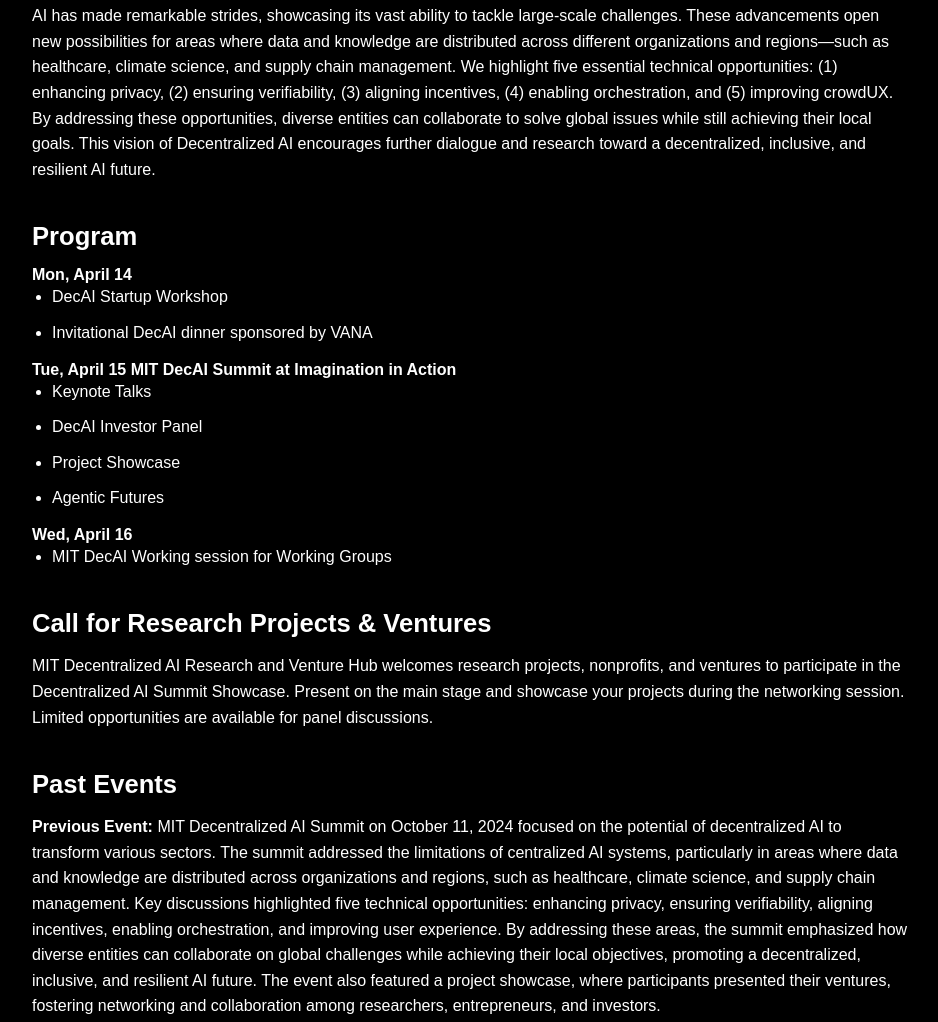
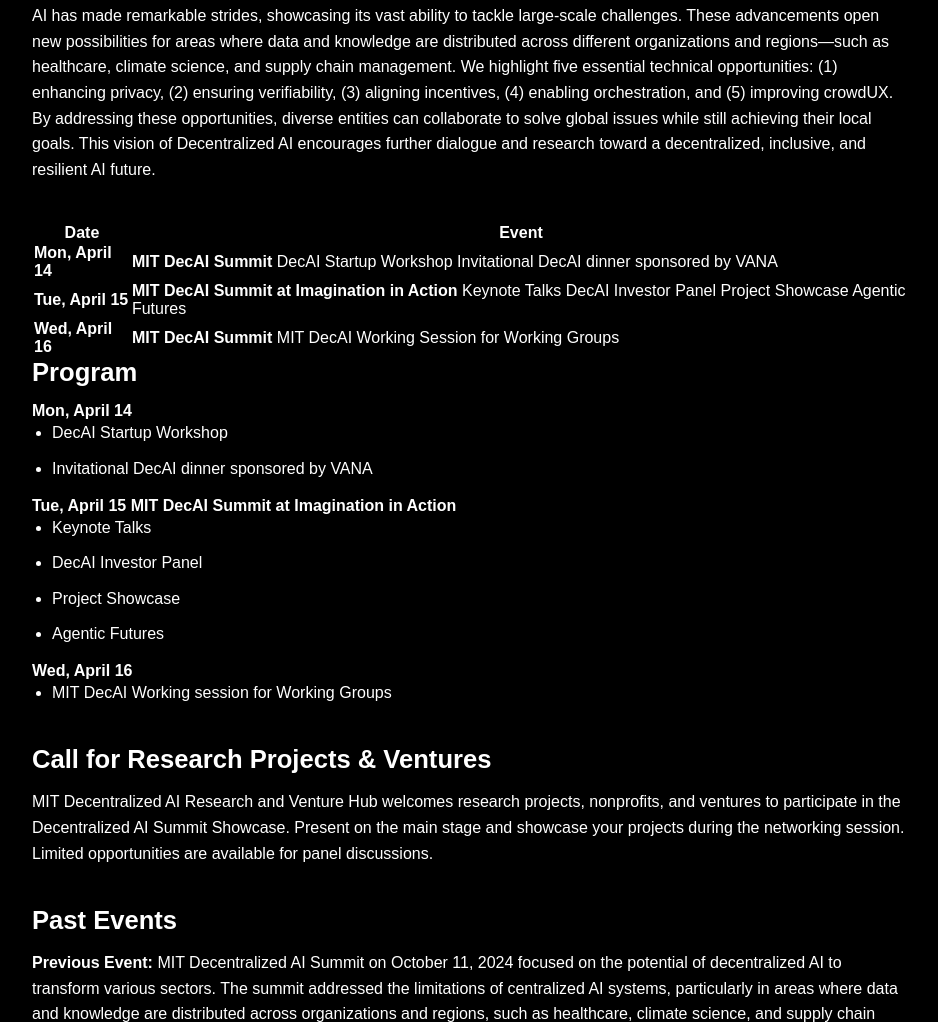
Before and after one commit to rohanarickhanna/MITDecAI, a plain HTML site: page summit.html in a window 1280 px wide. Shown: the part 1072-2094 px from the top of the page, without its empty margins (308-1246 px from the left). Drawn offline with Linux system fonts and the light colour scheme; a web font is replaced by a local one.

Commit message:
Update summit.html

```diff
--- a/summit.html
+++ b/summit.html
@@ -321,6 +321,32 @@
     </section>
 
       <!-- Program Outline (updated dates) -->
+<table>
+<tr>
+<th>Date</th>
+<th>Event</th>
+</tr>
+<tr>
+<td><strong>Mon, April 14</strong></td>
+<td><strong>MIT DecAI Summit</strong>
+  DecAI Startup Workshop
+Invitational DecAI dinner sponsored by VANA</td>
+</tr>
+<tr>
+<td><strong>Tue, April 15</strong></td>
+<td><strong>MIT DecAI Summit at Imagination in Action</strong>
+Keynote Talks
+DecAI Investor Panel
+Project Showcase
+Agentic Futures</td>
+</tr>
+<tr>
+<td><strong>Wed, April 16</strong></td>
+<td><strong>MIT DecAI Summit</strong>
+  MIT DecAI Working Session for Working Groups</td>
+</tr>
+</table>
+
       <section class="content-section">
         <h2>Program</h2>
           <strong>Mon, April 14</strong>
```
